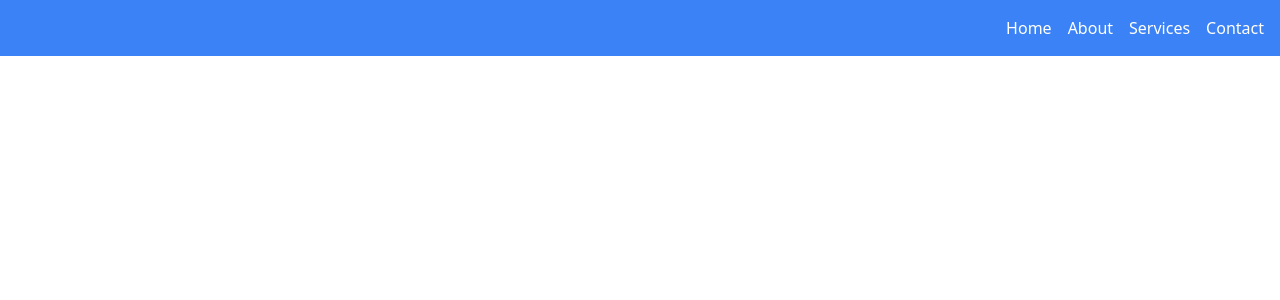
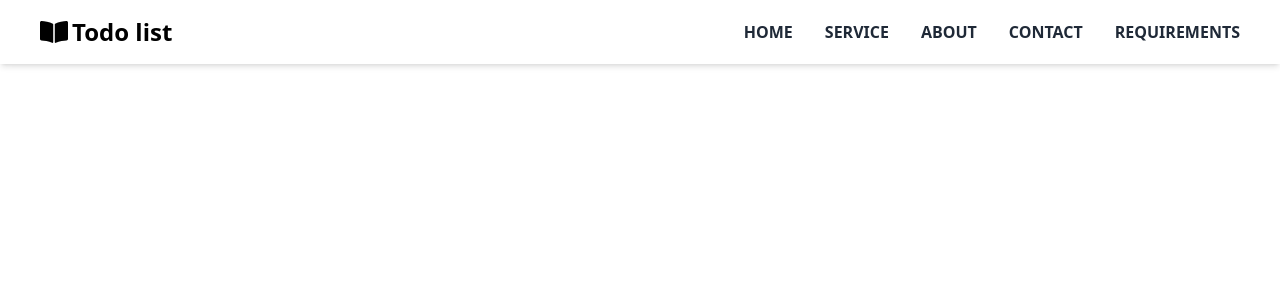
Before and after one commit to kalashjain1010/Todo-list, a React (Create React App) app: page / in a window 1280 px wide. Shown: the top 300 px of the page. Built offline with nearby package versions, Linux system fonts and the light colour scheme.

Commit message:
nav completion

```diff
--- a/package.json
+++ b/package.json
@@ -8,6 +8,7 @@
     "@testing-library/user-event": "^13.5.0",
     "react": "^18.2.0",
     "react-dom": "^18.2.0",
+    "react-icons": "^4.10.1",
     "react-scripts": "5.0.1",
     "web-vitals": "^2.1.4"
   },
--- a/src/App.css
+++ /dev/null
@@ -1,38 +0,0 @@
-.App {
-  text-align: center;
-}
-
-.App-logo {
-  height: 40vmin;
-  pointer-events: none;
-}
-
-@media (prefers-reduced-motion: no-preference) {
-  .App-logo {
-    animation: App-logo-spin infinite 20s linear;
-  }
-}
-
-.App-header {
-  background-color: #282c34;
-  min-height: 100vh;
-  display: flex;
-  flex-direction: column;
-  align-items: center;
-  justify-content: center;
-  font-size: calc(10px + 2vmin);
-  color: white;
-}
-
-.App-link {
-  color: #61dafb;
-}
-
-@keyframes App-logo-spin {
-  from {
-    transform: rotate(0deg);
-  }
-  to {
-    transform: rotate(360deg);
-  }
-}
--- a/src/App.js
+++ b/src/App.js
@@ -1,6 +1,6 @@
 // import logo from './logo.svg';
 import Navbar from './Components/Navbar';
-import './App.css';
+// import './App.css';
 
 function App() {
   return (
--- a/src/Components/Navbar.jsx
+++ b/src/Components/Navbar.jsx
@@ -1,24 +1,39 @@
-import React from 'react'
+import React, { useState } from 'react';
+import { FaBookOpen, FaBars, FaTimes } from 'react-icons/fa';
 
 const Navbar = () => {
+  let Links = [
+    { name: "HOME", link: "/" },
+    { name: "SERVICE", link: "/" },
+    { name: "ABOUT", link: "/" },
+    { name: "CONTACT", link: "/" },
+    { name: "REQUIREMENTS", link: "/" },
+  ];
+  let [open, setOpen] = useState(false);
+
   return (
-    <nav className="bg-blue-500 p-4">
-    <ul className="flex justify-end space-x-4">
-      <li>
-        <a href="/" className="text-white">Home</a>
-      </li>
-      <li>
-        <a href="/" className="text-white">About</a>
-      </li>
-      <li>
-        <a href="/" className="text-white">Services</a>
-      </li>
-      <li>
-        <a href="/" className="text-white">Contact</a>
-      </li>
-    </ul>
-  </nav>
-  )
-}
+    <div className='shadow-md w-full fixed top-0 left-0'>
+      <div className='md:flex items-center justify-between bg-white py-4 md:px-10 px-7'>
+        {/* logo section */}
+        <div className='font-bold text-2xl cursor-pointer flex items-center gap-1'>
+          <FaBookOpen className='w-7 h-7' />
+          <span>Todo list </span>
+        </div>
+        {/* Menu icon */}
+        <div onClick={() => setOpen(!open)} className='absolute right-8 top-6 cursor-pointer md:hidden w-7 h-7'>
+          {open ? <FaTimes /> : <FaBars />}
+        </div>
+        {/* link items */}
+        <ul className={`md:flex md:items-center md:pb-0 pb-12 absolute md:static bg-white md:z-auto z-[-1] left-0 w-full md:w-auto md:pl-0 pl-9 transition-all duration-500 ease-in ${open ? 'top-12' : 'top-[-490px]'}`}>
+          {Links.map((link) => (
+            <li className='md:ml-8 md:my-0 my-7 font-semibold' key={link.name}>
+              <a href={link.link} className='text-gray-800 hover:text-blue-400 duration-500'>{link.name}</a>
+            </li>
+          ))}
+        </ul>
+      </div>
+    </div>
+  );
+};
 
-export default Navbar
+export default Navbar;
```
Also changed, not shown: 1 other file (tests, documents, lock files or other folders).
